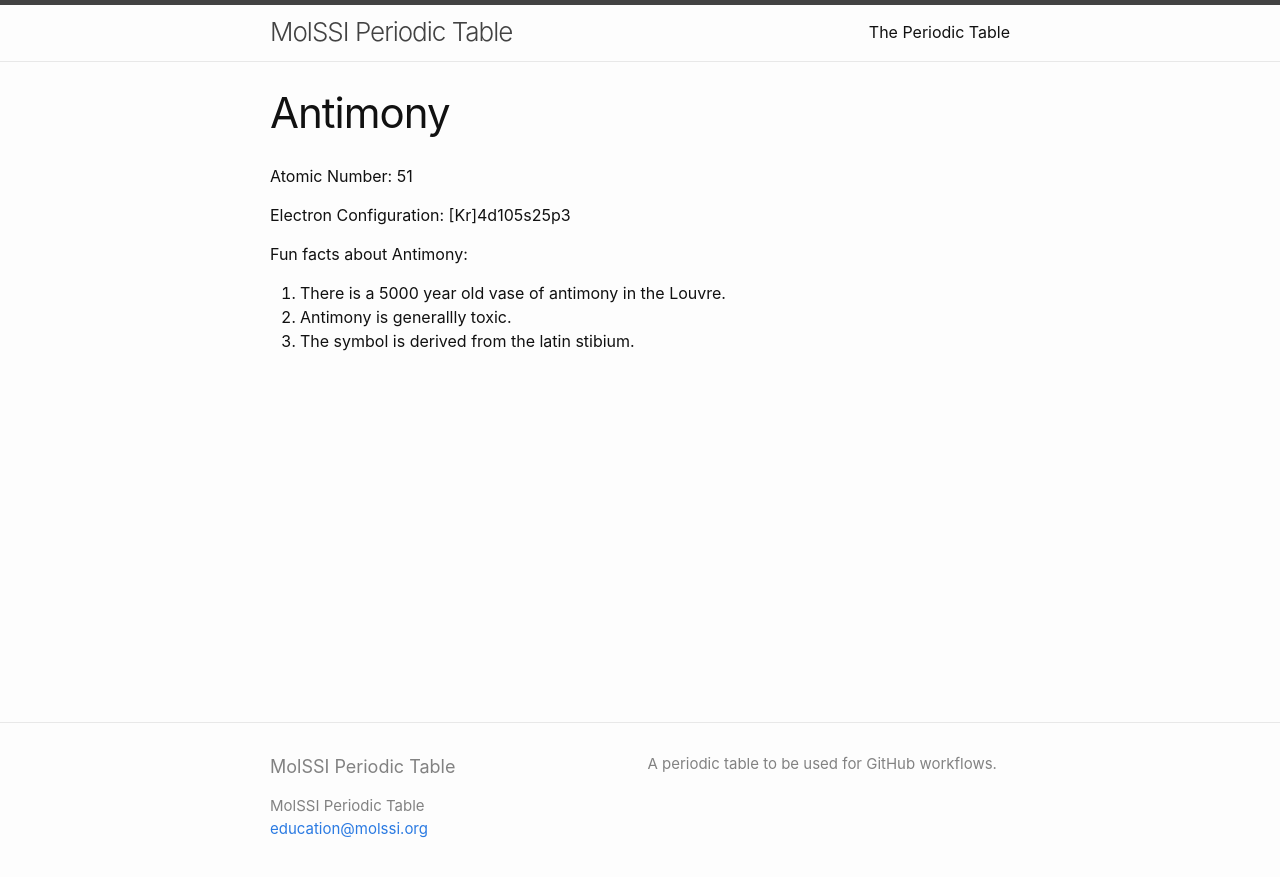
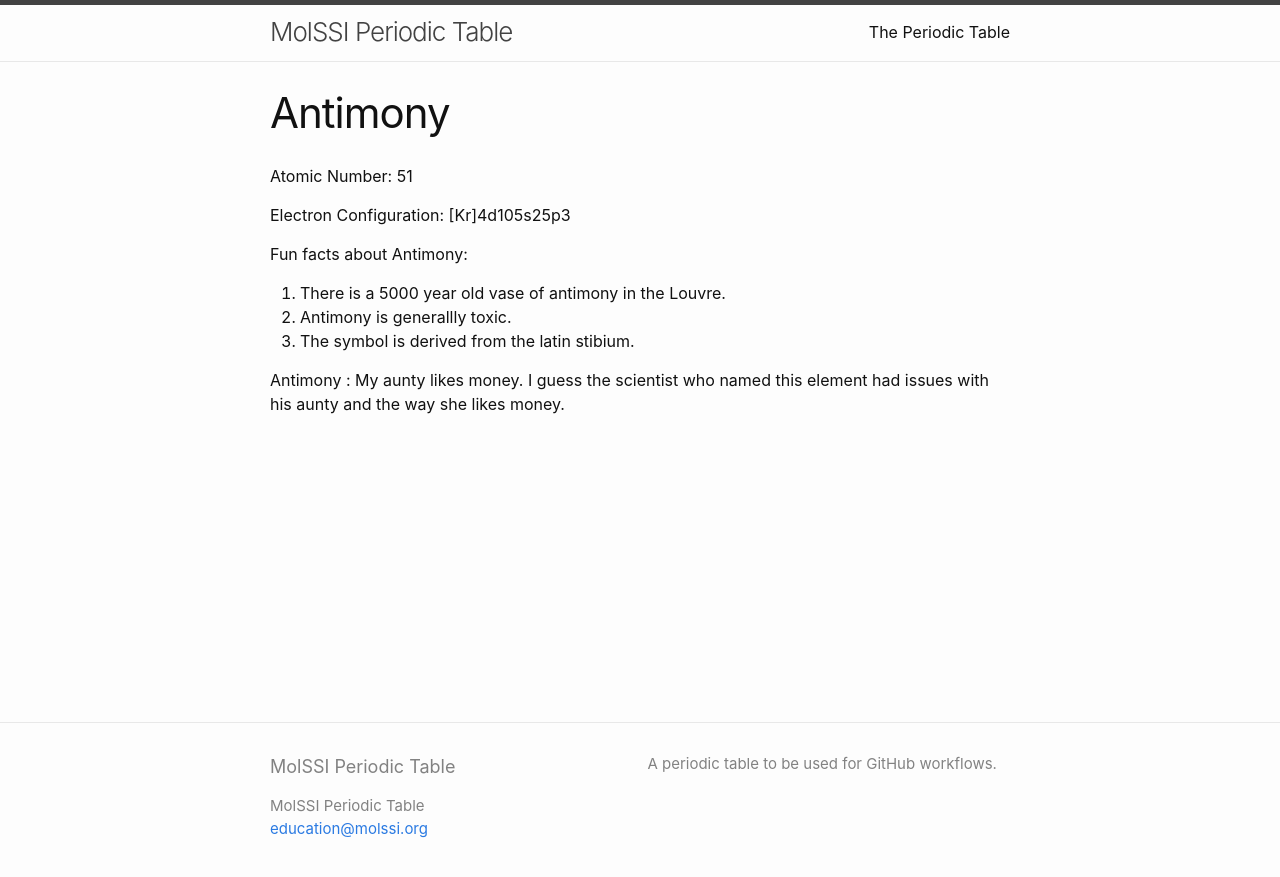
Before and after one commit to MolSSI-Education/periodic-table, a Jekyll site: the page built from elements/antimony.md, in a window 1280 px wide. Shown: the top 877 px of the page. Built offline with Jekyll 4.4.1, drawn with Linux system fonts in a browser that asks for light colours.

Commit message:
Added a joke to the file

```diff
--- a/elements/antimony.md
+++ b/elements/antimony.md
@@ -10,3 +10,5 @@ Fun facts about Antimony:
 1. There is a 5000 year old vase of antimony in the Louvre.
 2. Antimony is generallly toxic.
 3. The symbol is derived from the latin stibium.
+
+Antimony : My aunty likes money. I guess the scientist who named this element had issues with his aunty and the way she likes money.
```
